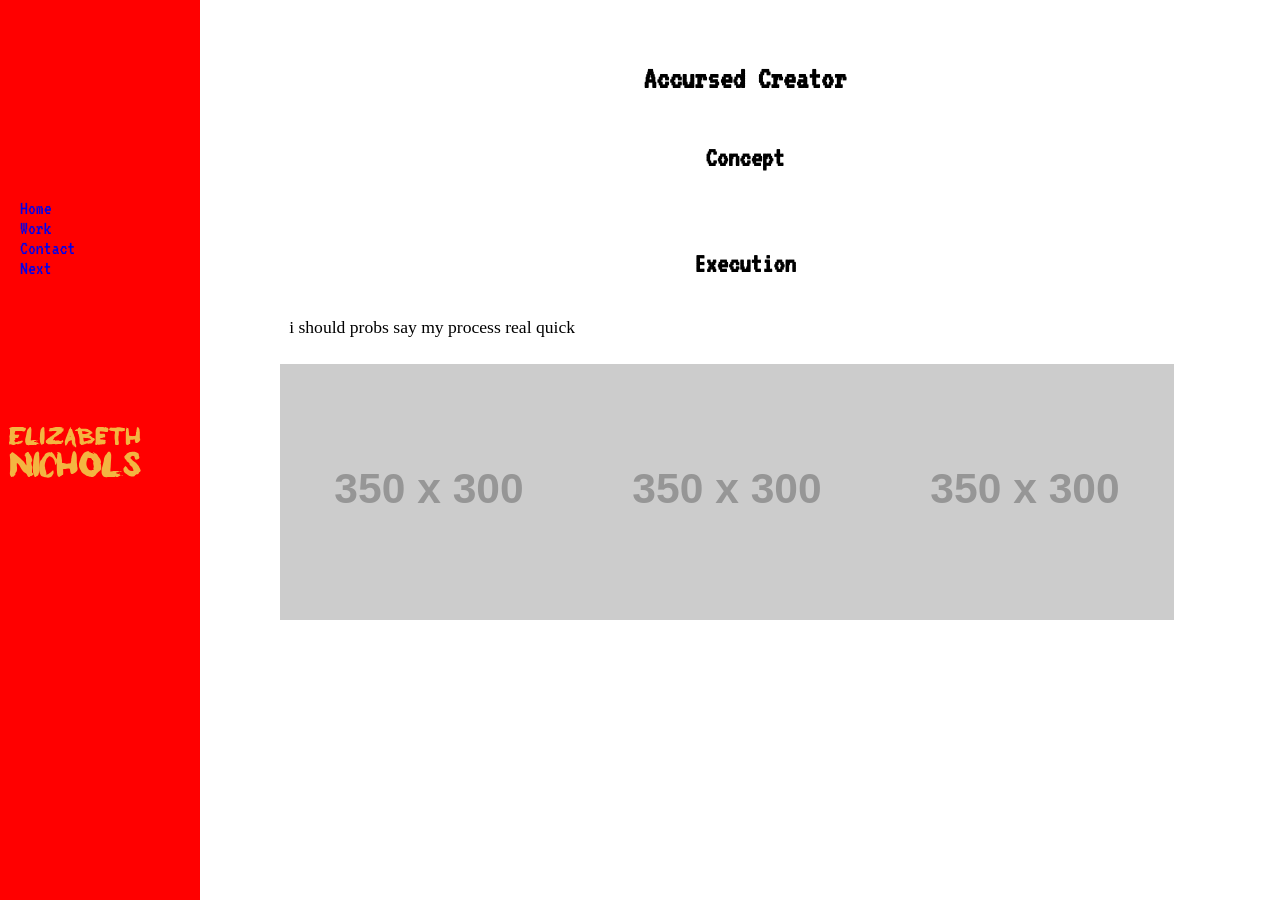
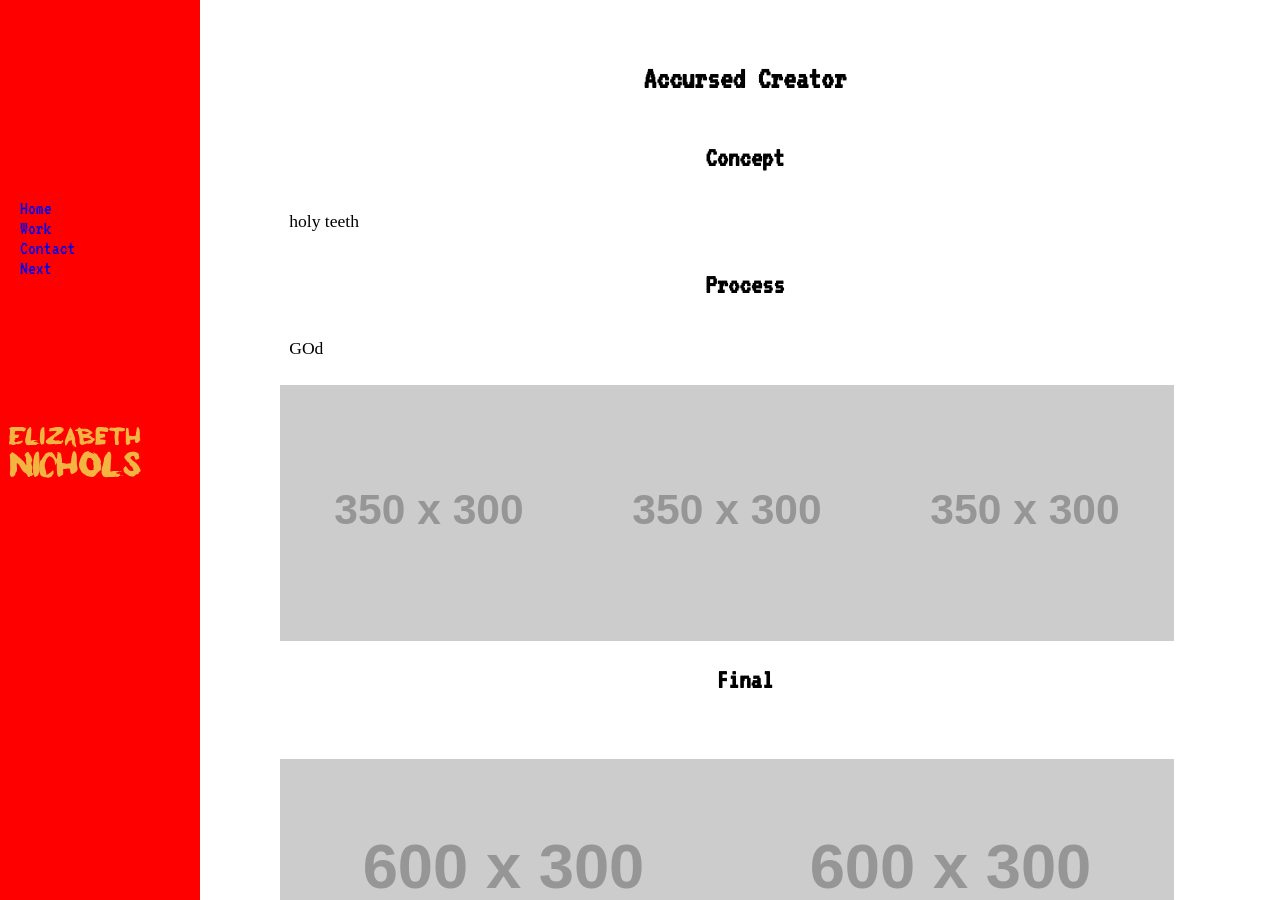
Before and after one commit to sky-bones/portfolio, a Jekyll site: the page built from _posts/2015-10-20-accursed.md, in a window 1280 px wide and 900 px high. Built offline with Jekyll 4.4.1, drawn with Linux system fonts in a browser that asks for light colours; some web fonts are replaced.

Commit message:
beginning portfolio page final layout

```diff
--- a/_layouts/portfolio-layout.html
+++ b/_layouts/portfolio-layout.html
@@ -28,17 +28,16 @@ layout: default
 	</div>
 		<div class="unit unit-xs-1 gutter">
 			 <p> {{ page.concept }} </p>
-<!--concept -->
 		</div>
 	</div>
 </div>
 
 <div class="grid push-1-2">
 	<div class="unit unit-xs-1 text-center">
-		<h2>Execution</h2>
+		<h2>Process</h2>
 	</div>
 		<div class="unit unit-xs-1 unit-s-1 gutter">
-			<p> i should probs say my process real quick</p>
+			<p> {{ page.process }} </p>
 		</div>
 			<div class="process-large">
 				<div class="unit unit-xs-1 unit-s-1 unit-m-1-3 unit-l-1-3">
@@ -53,5 +52,25 @@ layout: default
 			</div>
 </div>
 
+<div class="grid">
+	<div class="unit unit-xs-1 text-center">
+		<h2>Final</h2>
+	</div>
+		<div class="unit unit-xs-1 gutter">
+			<p> {{ page.finalwords }}</p>
+		</div>
+	<div class="process-large">
+			<div class="unit unit-xs-1 unit-s-1 unit-m-1-2 unit-l-1-2">
+				<img class="img-flex" src="http://placehold.it/600x300/3f5cff" alt="">
+			</div>
+			<div class="unit-xs-1 unit-s-1 unit-m-1-2 unit-l-1-2">
+				<img class="img-flex" src="http://placehold.it/600x300/3f5cff" alt="">
+			</div>
+			<div class="unit unit-xs-1 unit-s-1 unit-m-1 unit-l-1 push">
+				<img class="img-flex" src="http://placehold.it/600x300/3f5cff" alt="">
+			</div>
+	</div>
+</div>
+
 
 </main>
--- a/_posts/2015-10-20-accursed.md
+++ b/_posts/2015-10-20-accursed.md
@@ -3,9 +3,9 @@ layout: portfolio-layout
 title: Accursed Creator
 imagename: accursed
 tools: Illustrator
-concept:
+concept: holy teeth
 conceptimages:
-process:
+process: GOd
 processimages:
 finalwords:
 finalimages:
```
